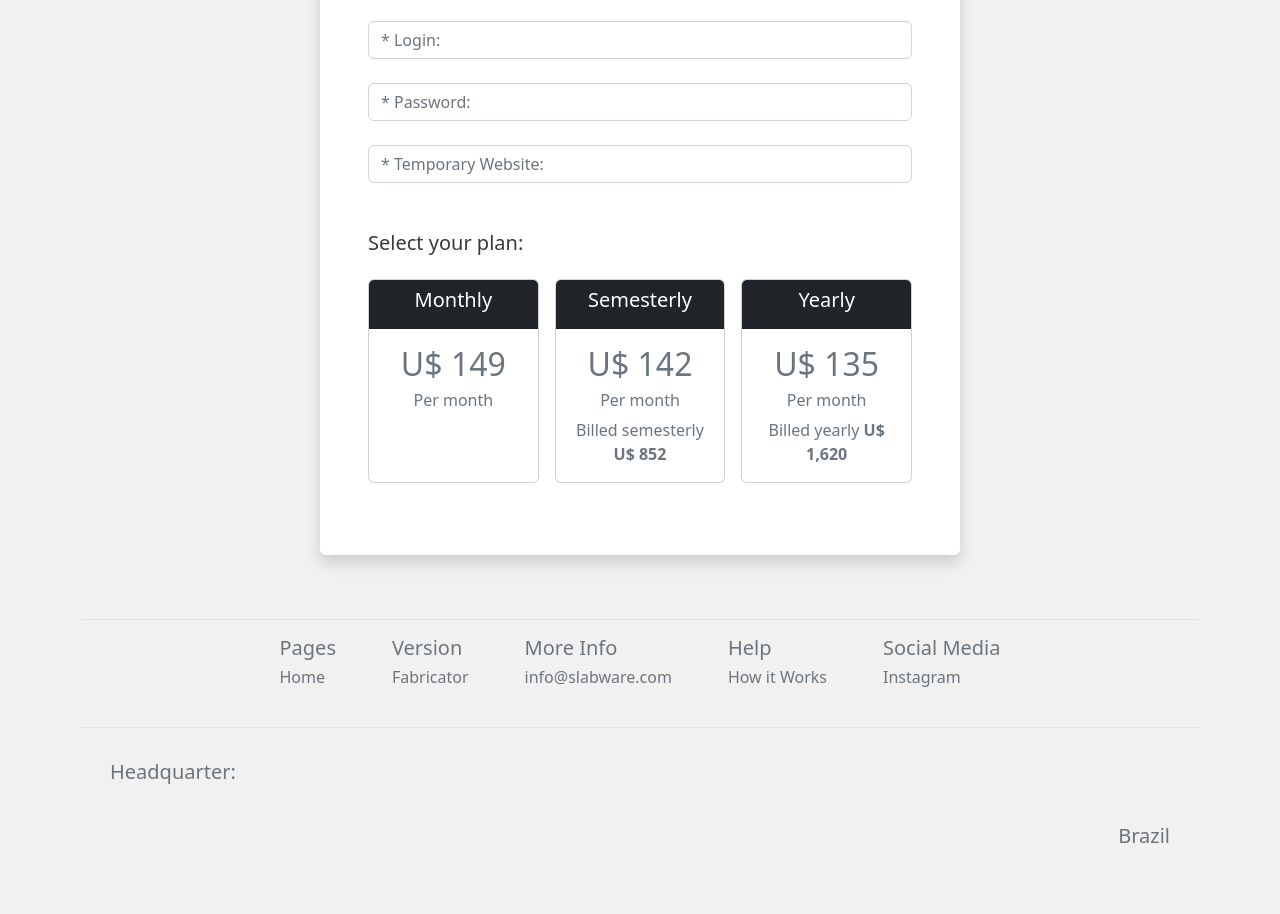
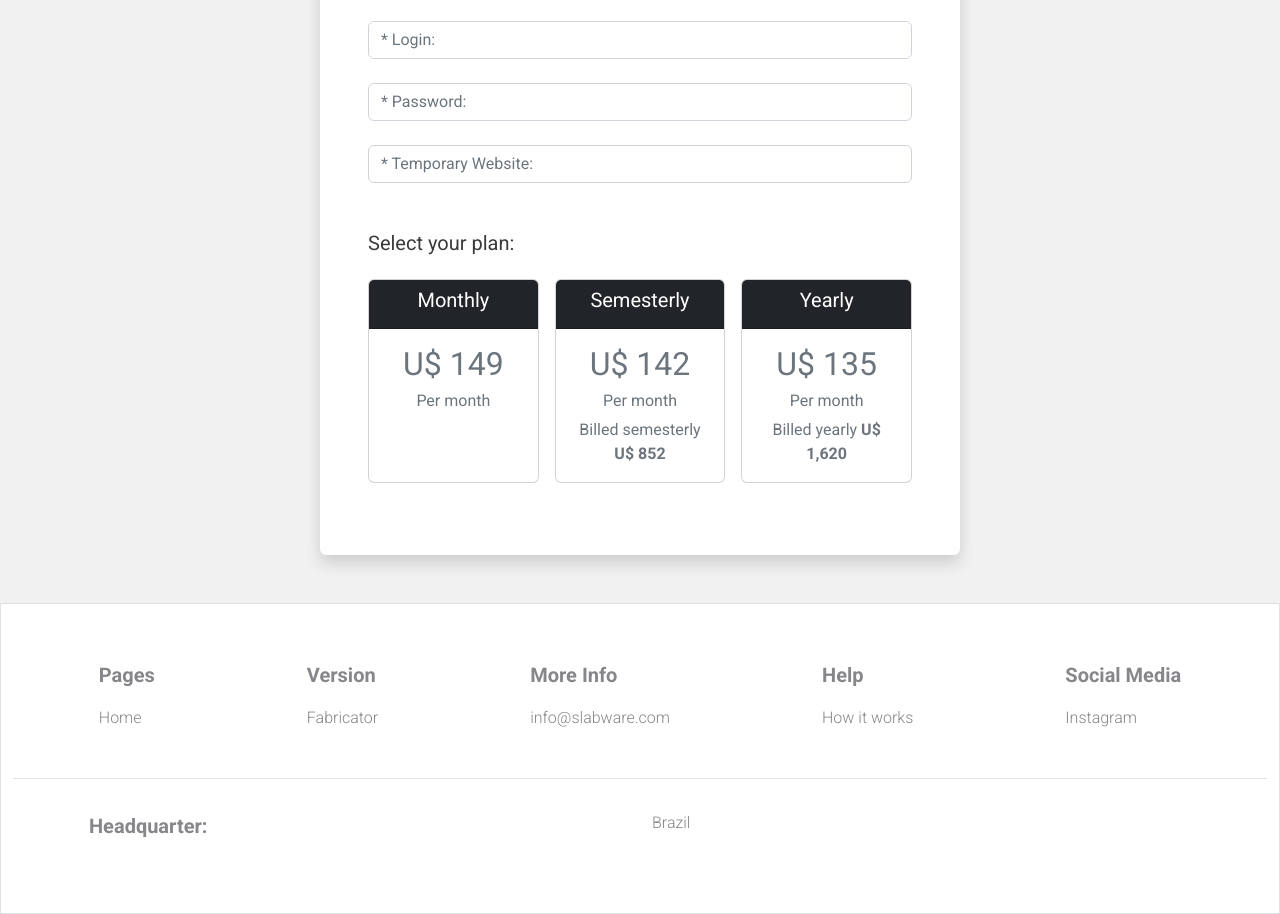
Before and after one commit to diego-quack/Teste-SlabWare, a plain HTML site: page index.html in a window 1280 px wide. Shown: the part 501-1415 px from the top of the page. Drawn offline with Linux system fonts and the light colour scheme.

Commit message:
Organizando o footer

```diff
--- a/css/fonte.css
+++ b/css/fonte.css
@@ -1 +1,5 @@
 @import url('https://fonts.googleapis.com/css2?family=Roboto:wght@300;400;700&display=swap');
+
+* {
+    font-family: 'Roboto', sans-serif;
+}
--- a/index.html
+++ b/index.html
@@ -11,11 +11,14 @@
 
 <body style="background-color: #f1f1f1;">
 
-  <nav class="navbar navbar-expand-lg navbar-dark" style="background-color: #151515;" aria-label="Eighth navbar example">
+  <div class="header">
+    <nav class="navbar navbar-expand-lg navbar-dark" style="background-color: #151515; font-weight: 700;" aria-label="Eighth navbar example">
       <div class="container">
           <a class="navbar-brand" href="#"> < BACK TO VERSIONS</a>
       </div>
-  </nav>
+    </nav>
+  </div>
+
 
   <div class="container w-50 mt-5 py-5 px-5 text-center rounded shadow p-3 mb-5 bg-body rounded" style="background-color: #ffffff;">
 
@@ -23,8 +26,8 @@
 
         <div class="col">
 
-          <h2 class="mb-3" style="color: #3a3a3a;">Sign up for Fabricator</h2><br>
-          <h6 class="text-start mb-0" style="color: #3a3a3a;">Please enter your details:</h6>
+          <h2 class="mb-3" style="color: #3a3a3a; font-weight: 700;">Sign up for Fabricator</h2><br>
+          <h6 class="text-start mb-0" style="color: #3a3a3a; font-weight: 700;">Please enter your details:</h6>
 
         <form class="needs-validation" novalidate="">
 
@@ -152,56 +155,55 @@
     </div>
   </div>
 
-  <div class="container">
+  <div class="container-fluid bg-white border">
+
     <footer class="py-3 my-4">
-      <div class="nav justify-content-center border-bottom border-top pb-3 mb-3">
 
-        <div class="row py-3 mx-3 text-muted">
+      <div class="nav justify-content-center border-bottom pb-3 mb-3">
+
+        <div class="row py-3 px-5 mx-3">
           <div class="col">
-            <h5>Pages</h5>
-            <h6>Home</h6>
+            <p class="fs-5" style="color: #86868B; font-weight: 700;">Pages</p>
+            <p class="fs-6 fw-light" style="color: #86868B;">Home</p>
           </div>
         </div>
 
-        <div class="row py-3 mx-3 text-muted">
+        <div class="row py-3 px-5 mx-3">
           <div class="col">
-            <h5>Version</h5>
-            <h6>Fabricator</h6>
+            <p class="fs-5" style="color: #86868B; font-weight: 700;">Version</p>
+            <p class="fs-6 fw-light" style="color: #86868B;">Fabricator</p>
           </div>
         </div>
 
-        <div class="row py-3 mx-3 text-muted">
+        <div class="row py-3 px-5 mx-3">
           <div class="col">
-            <h5>More Info</h5>
-            <h6>info@slabware.com</h6>
+            <p class="fs-5" style="color: #86868B; font-weight: 700;">More Info</p>
+            <p class="fs-6 fw-light" style="color: #86868B;">info@slabware.com</p>
           </div>
         </div>
 
-        <div class="row py-3 mx-3 text-muted">
+        <div class="row py-3 px-5 mx-3">
           <div class="col">
-            <h5>Help</h5>
-            <h6>How it Works</h6>
+            <p class="fs-5" style="color: #86868B; font-weight: 700;">Help</p>
+            <p class="fs-6 fw-light" style="color: #86868B;">How it works</p>
           </div>
         </div>
 
-        <div class="row py-3 mx-3 text-muted">
+        <div class="row py-3 px-5 mx-3">
           <div class="col">
-            <h5>Social Media</h5>
-            <h6>Instagram</h6>
+            <p class="fs-5" style="color: #86868B; font-weight: 700;">Social Media</p>
+            <p class="fs-6 fw-light" style="color: #86868B;">Instagram</p>
           </div>
         </div>
 
       </div>
 
-      <div class="row py-3 mx-3 text-muted">
+      <div class="row py-3 px-5 mx-3 justify-content-center">
         <div class="col">
-          <h5>Headquarter:</h5>
+          <p class="fs-5" style="color: #86868B; font-weight: 700;">Headquarter:</p>
         </div>
-      </div>
-
-      <div class="row py-3 mx-3 text-muted">
         <div class="col">
-          <h5 class="text-end">Brazil</h5>
+          <p class="fs-6 fw-light" style="color: #86868B;">Brazil</p>
         </div>
       </div>
 
```
